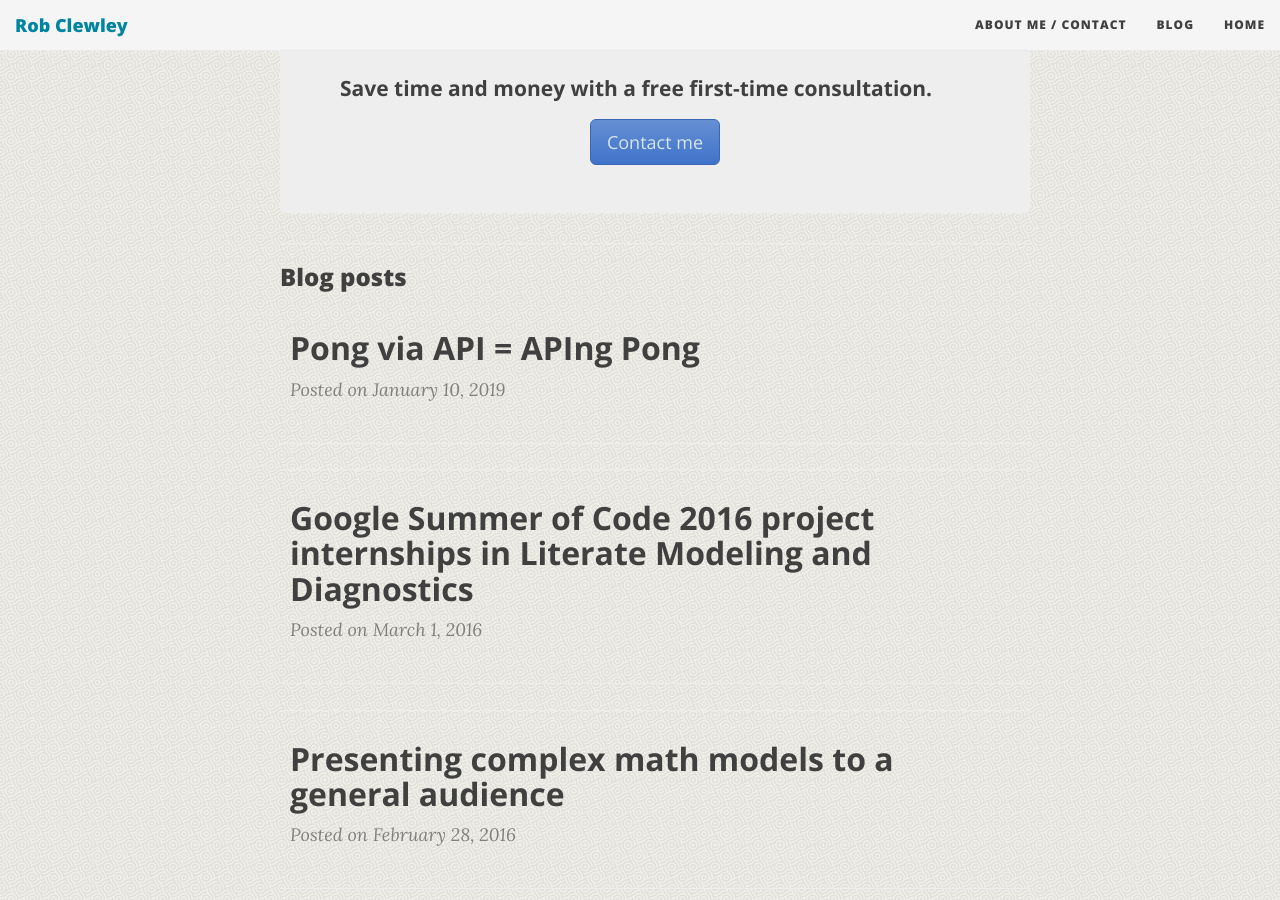
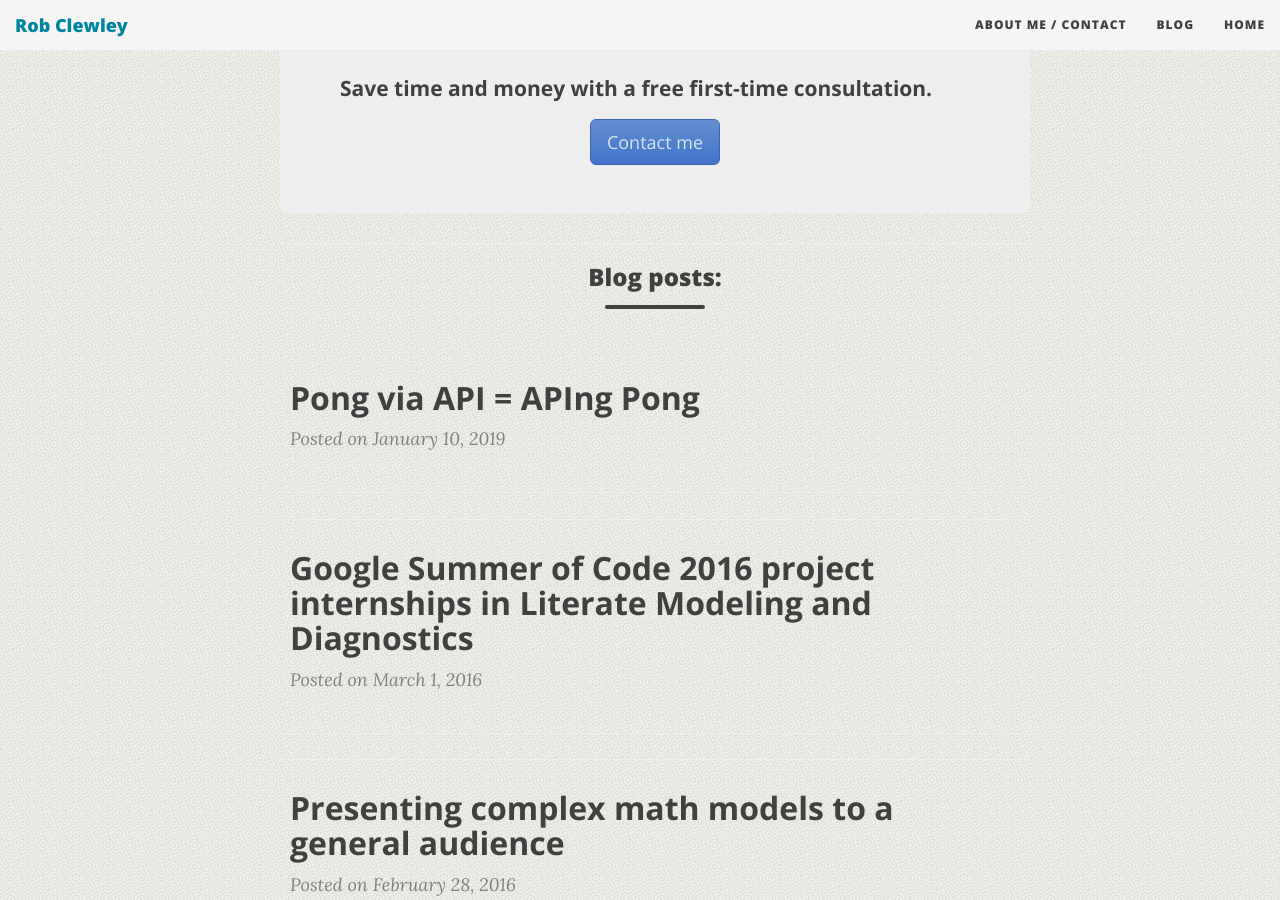
Before and after one commit to robclewley/robclewley.github.io, a Jekyll site: the page built from index.html, in a window 1280 px wide and 900 px high, scrolled down 910 px. Built offline with Jekyll 4.4.1, drawn with Linux system fonts in a browser that asks for light colours; nearby versions of some CDN libraries; the list of posts is cut into pages by our own code.

Commit message:
Update index.html

```diff
--- a/index.html
+++ b/index.html
@@ -45,7 +45,8 @@ bigimg:
 
 <hr id="blog">
 
-<div class="main explain area"><h3>Blog posts</h3></div>
+<div class="main explain area"><center><h3>Blog posts:</h3><center><hr class="small">
+  <br></div>
 
 <div class="posts-list">
   {% for post in paginator.posts %}
```
